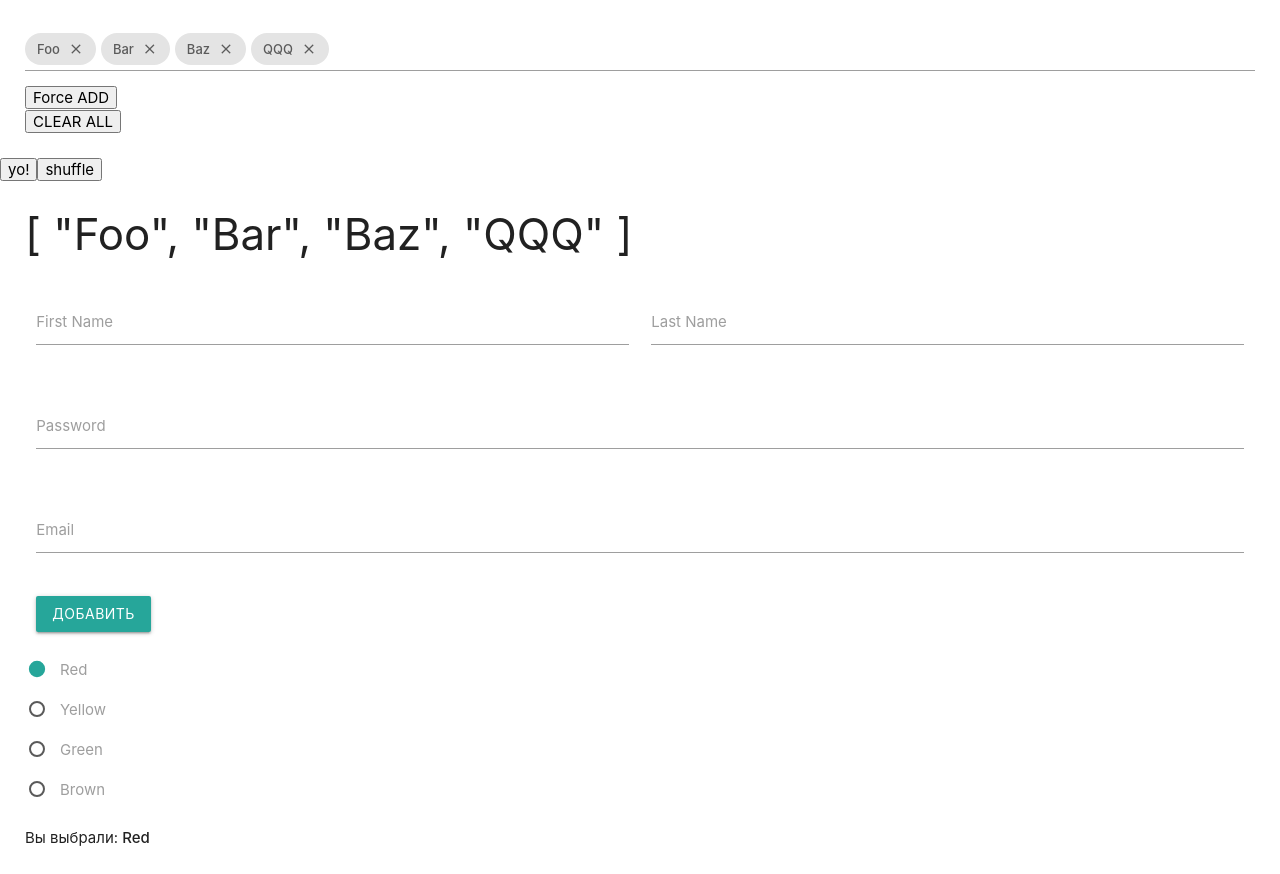
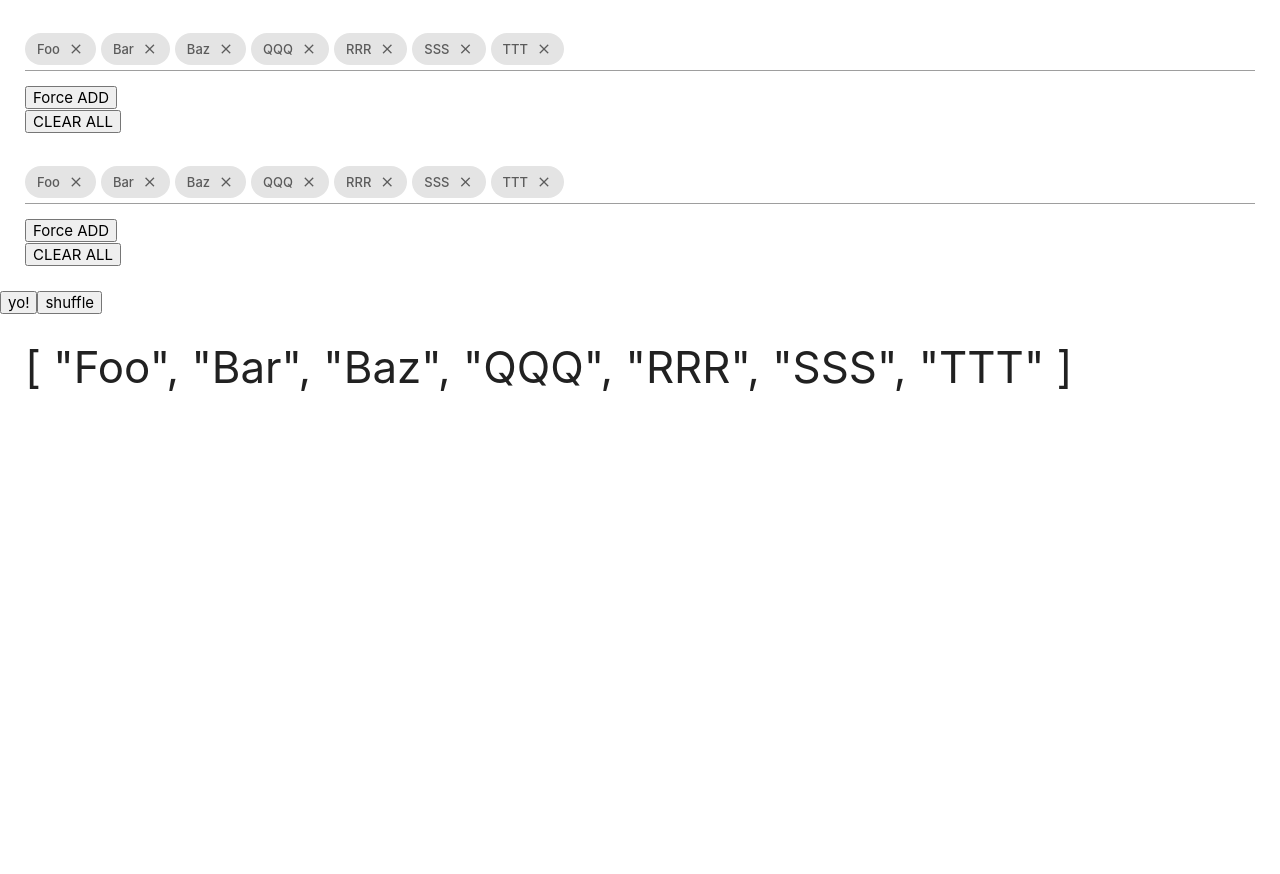
Before and after one commit to Yuriyzhdanov/component-library, a Vue app: page / in a window 1280 px wide. After the commit the page ends 800 px from the top, so only its background shows below. Built offline with nearby package versions, Linux system fonts and the light colour scheme.

Commit message:
updateLocalChips

```diff
--- a/src/App.vue
+++ b/src/App.vue
@@ -53,7 +53,7 @@ export default {
 
       items: items,
 
-      words: ['Foo', 'Bar', 'Baz', 'QQQ'],
+      words: ['Foo', 'Bar', 'Baz', 'QQQ', 'RRR', 'SSS', 'TTT'],
       contacts: [],
       selectedColor: 'Red',
     }
@@ -81,13 +81,17 @@ export default {
       <MChips :model-value="words" @update:model-value="words = $event" />
     </article>
 
+    <article>
+      <MChips :model-value="words" @update:model-value="words = $event" />
+    </article>
+
     <button @click="words.push('yo!')">yo!</button>
     <button @click="words.sort(() => Math.random() - 0.5)">shuffle</button>
 
     <article>
       <h3>{{ words }}</h3>
     </article>
-    <article>
+    <!-- <article>
       <ul>
         <li v-for="c of contacts" :key="c.id">
           <p>id: {{ c.id }}</p>
@@ -111,7 +115,7 @@ export default {
       <p>
         Вы выбрали: <strong>{{ selectedColor }}</strong>
       </p>
-    </article>
+    </article> -->
     <!-- <MBadgesList :items="items" /> -->
     <!-- {{ dogs }} -->
     <!-- <article>
--- a/src/components/MChips.vue
+++ b/src/components/MChips.vue
@@ -15,24 +15,16 @@ export default {
     modelValue: {
       deep: true,
       handler(newValue) {
+        console.log('=====')
         this.localChips = [...newValue]
         this.clearAllChips()
-        newValue.forEach(v => {
-          console.log(v)
-          this.instance.addChip({ tag: v })
-        })
-
-        console.log(newValue)
-        console.log(this.localChips)
-
-        console.log(newValue)
-        console.log(this.getRenderedChips())
-
+        newValue.forEach(v => this.instance.addChip({ tag: v }))
         if (newValue.length !== this.getRenderedChips().length) {
           this.$emit('update:modelValue', [...this.getRenderedChips()])
         }
       },
     },
+
     localChips: {
       deep: true,
       handler(newValue, oldValue) {
@@ -52,9 +44,9 @@ export default {
     },
 
     updateLocalChips() {
+      console.log('qqq')
       this.localChips.splice(0, Infinity)
-      this.localChips.push(...this.instance.chipsData.map(chip => chip.tag))
-      // this.localChips = this.instance.chipsData.map(chip => chip.tag)
+      this.localChips.push(...this.getRenderedChips())
     },
   },
 
@@ -66,6 +58,7 @@ export default {
     }
     this.instance = M.Chips.init(this.$refs.elChips, options)
     window.instance = this.instance
+    this.updateLocalChips()
   },
 }
 </script>
```
Also changed, not shown: push.js (added, +7 -0 lines).
